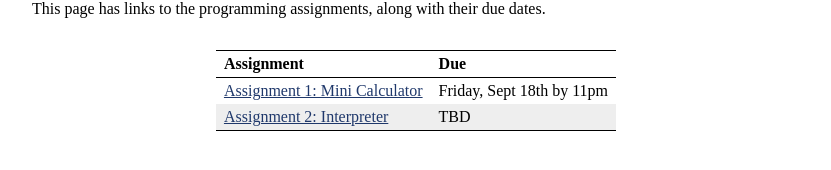
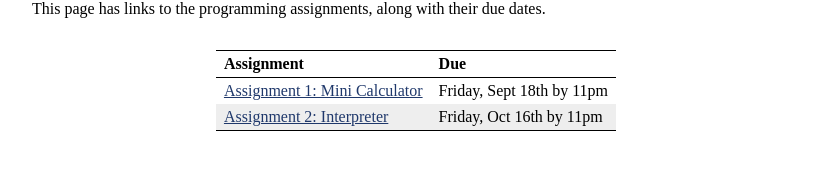
Before and after one commit to jhucompilers/fall2020, a Jekyll site: the page built from assignments.md, in a window 1280 px wide. Shown: the part 169-339 px from the top of the page, without its empty margins (224-1055 px from the left). Built offline with Jekyll 4.4.1, drawn with Linux system fonts in a browser that asks for light colours.

Commit message:
link/due dates for assignment 2

```diff
--- a/assignments.md
+++ b/assignments.md
@@ -8,4 +8,4 @@ This page has links to the programming assignments, along with their due dates.
 Assignment | Due
 ---------- | ---
 [Assignment 1: Mini Calculator](assign/assign01.html) | Friday, Sept 18th by 11pm
-[Assignment 2: Interpreter](assign/assign02.html) | TBD
+[Assignment 2: Interpreter](assign/assign02.html) | Friday, Oct 16th by 11pm
```
Also changed, not shown: index.md (+1 -0 lines).
